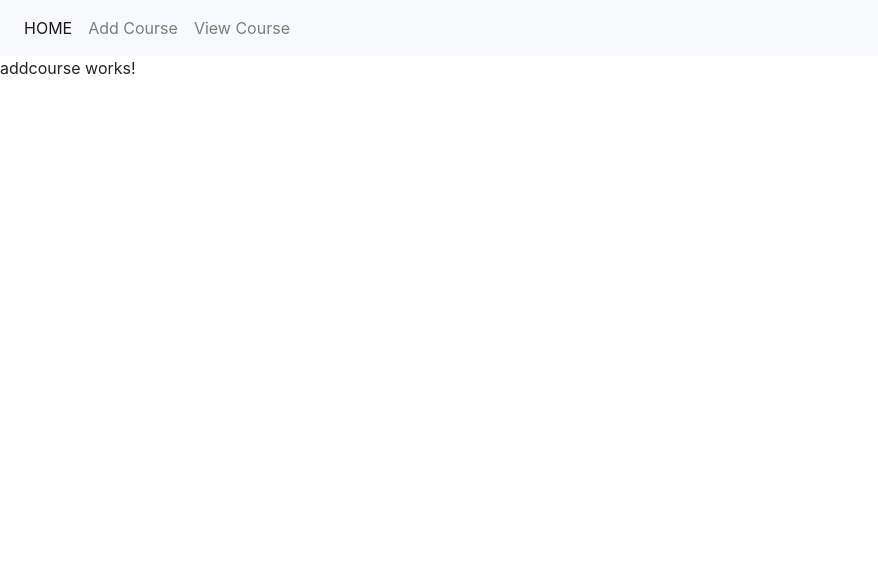
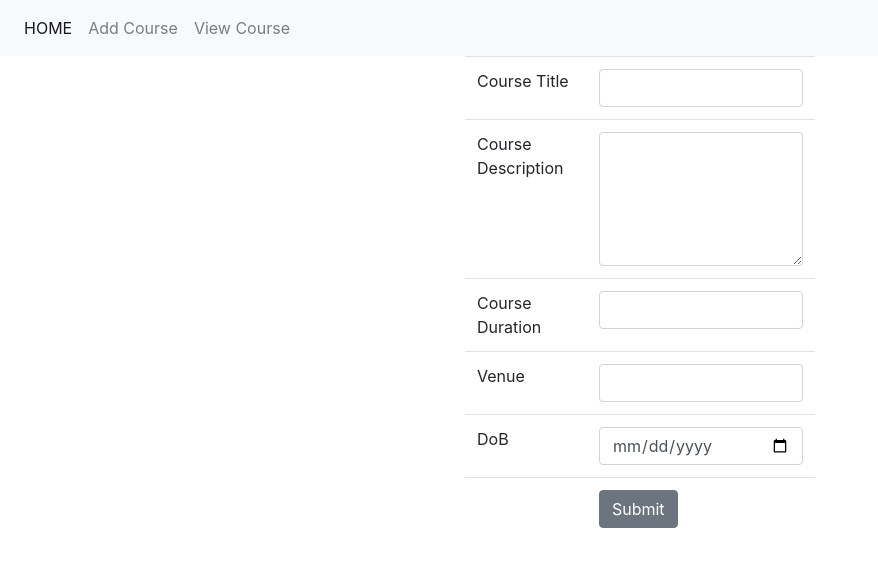
Before and after one commit to pkvjcet/Angular, an Angular app: page /add in a window 1280 px wide. Shown: the top 566 px of the page, without its empty margins (0-878 px from the left). Built offline with nearby package versions, Linux system fonts and the light colour scheme.

Commit message:
upto add course

```diff
--- a/src/app/addcourse/addcourse.component.html
+++ b/src/app/addcourse/addcourse.component.html
@@ -1 +1,41 @@
-<p>addcourse works!</p>
+<div class="row">
+    <div class="col col-12 col-sm-4">
+
+    </div>
+    <div class="col col-12 col-sm-4">
+
+            <table class="table">
+                    <tr>
+                        <td>Course Title</td>
+                        <td><input type="text" class="form-control"></td>
+                    </tr>
+                    <tr>
+                            <td>Course Description</td>
+                            <td>
+                                <textarea name="" cols="30" rows="5" class="form-control"></textarea>
+                            </td>
+                    </tr>
+                    <tr>
+                            <td>Course Duration</td>
+                            <td><input type="text" class="form-control"></td>
+                    </tr>
+                    <tr>
+                            <td>Venue</td>
+                            <td><input type="text" class="form-control"></td>
+                    </tr>
+                    <tr>
+                            <td>DoB</td>
+                            <td><input type="date" class="form-control"></td>
+                    </tr>
+
+                    <tr>
+                            <td></td>
+                            <td><Button class="btn btn-secondary">Submit</Button></td>
+                    </tr>
+                </table>
+
+    </div>
+    <div class="col col-12 col-sm-4">
+
+    </div>
+</div>
--- a/src/app/app.component.ts
+++ b/src/app/app.component.ts
@@ -6,16 +6,5 @@ import { Component } from '@angular/core';
   styleUrls: ['./app.component.css']
 })
 export class AppComponent {
-  name="Prince";
-  course="Fullstack development";
-  buttonactive=false;
-  constructor(){
-    setTimeout(() => {
-      this.buttonactive=true;
-    }, 10000);
-  }
-  changeCourse(){
-    this.course="MEAN Stack Development";
-  }
 
 }
--- a/src/app/home/home.component.ts
+++ b/src/app/home/home.component.ts
@@ -6,8 +6,20 @@ import { Component, OnInit } from '@angular/core';
   styleUrls: ['./home.component.css']
 })
 export class HomeComponent implements OnInit {
+  name="Prince";
+  course="Fullstack development";
+  buttonactive=false;
+  constructor(){
+    setTimeout(() => {
+      this.buttonactive=true;
+    }, 10000);
+  }
+  changeCourse(){
+    this.course="MEAN Stack Development";
+  }
 
-  constructor() { }
+
+
 
   ngOnInit() {
   }
--- a/src/index.html
+++ b/src/index.html
@@ -9,7 +9,10 @@
 </head>
 <body>
   <app-navbar></app-navbar>
-  <app-root></app-root>
+  <div class="container">
+      <app-root></app-root>
+  </div>
+
 
 </body>
 </html>
```
